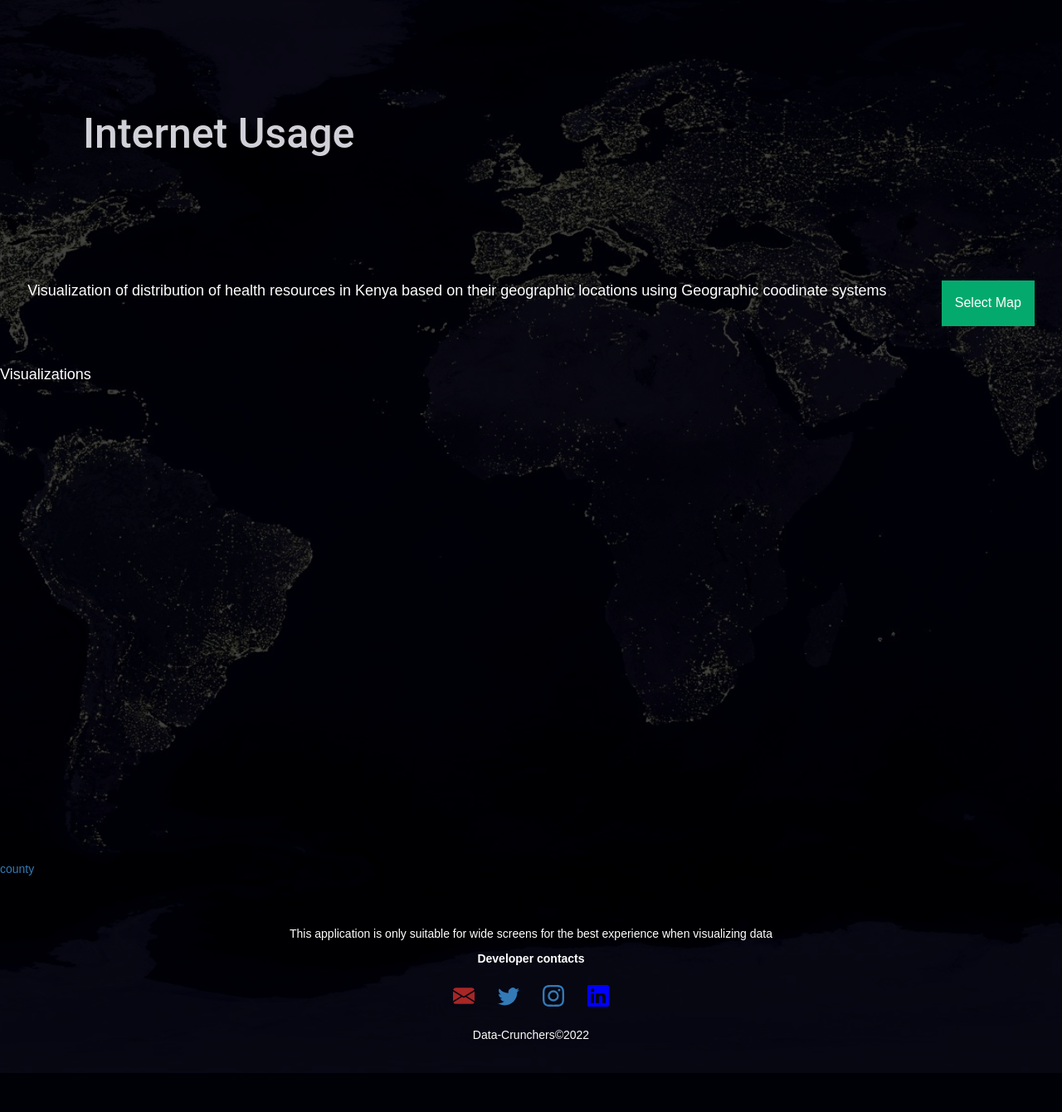
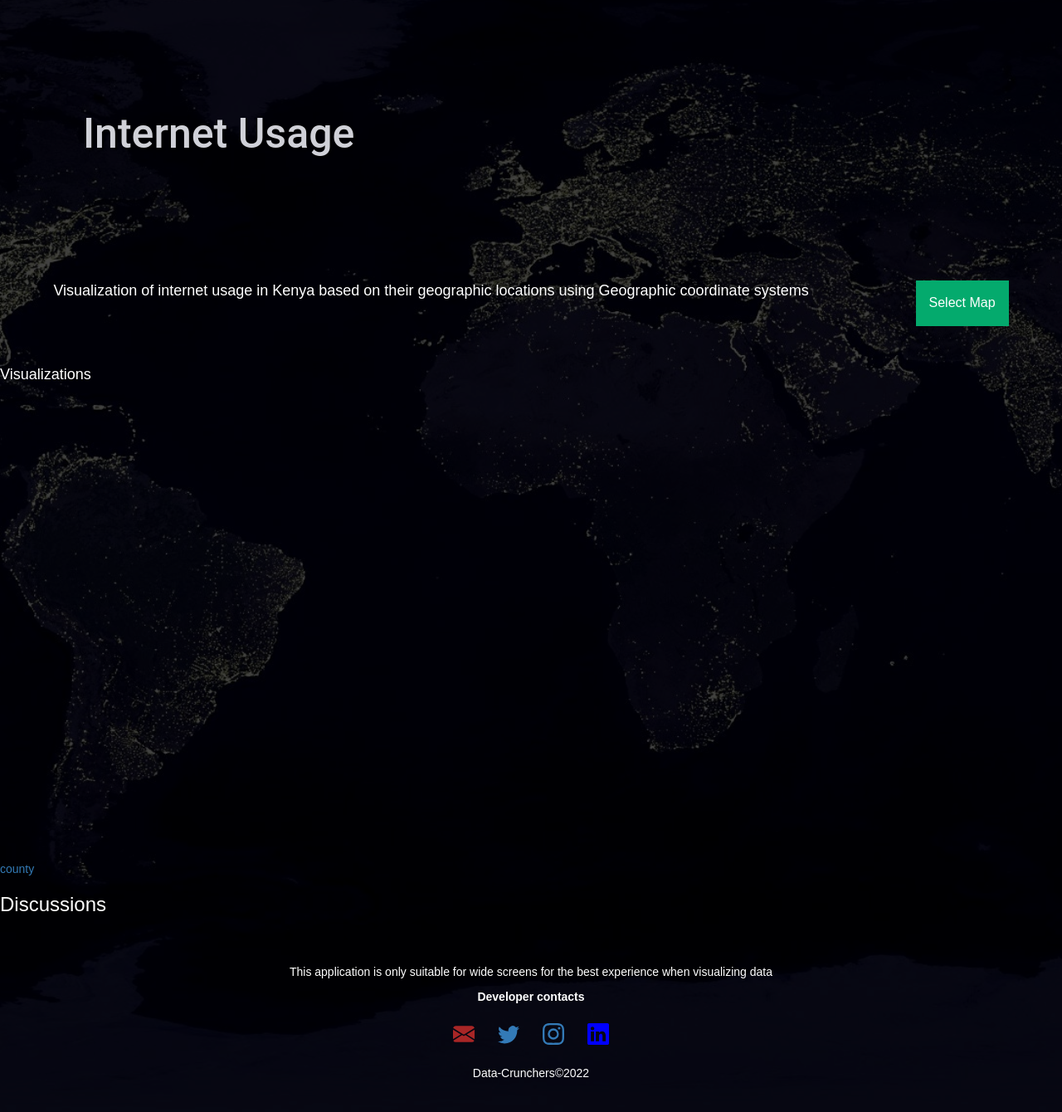
Before and after one commit to AlchemistPrimus/data_crunchers_knbs, a Flask app: page /internet_usage in a window 1280 px wide. Shown: the part 72-1412 px from the top of the page at 83% size. Before the commit the page ends 1324 px from the top, so only its background shows below. Run offline with Flask 2, Linux system fonts and the light colour scheme; some libraries are stand-ins or nearby versions.

Commit message:
frontend UI modifications

```diff
--- a/app/templates/InternetUsage.html
+++ b/app/templates/InternetUsage.html
@@ -11,7 +11,7 @@
 {%block content%}
 <h1>Internet Usage</h1>
 <div class="hero">
-    <p><span class="hero-text">Visualization of distribution of health resources in Kenya based on their geographic locations using Geographic coodinate systems</span></p>
+    <p><span class="hero-text">Visualization of internet usage in Kenya based on their geographic locations using Geographic coordinate systems</span></p>
     <div class="options">
         <div class="dropdown">
             <button class="dropbtn">Select Map</button>
@@ -29,6 +29,9 @@
     <iframe src="" style="border:none" name="map-area" title="visualizations" height="250px"width="650px"class="mapsDisplay"></iframe>
     <a href="{{url_for("views.map1")}}" target="map-area">county</a>
 </div>
+<div class="comments">
+    <h3>Discussions</h3>
+</div>
 {%block footer%}
 {{super()}}
 {%endblock%}
--- a/app/templates/index.html
+++ b/app/templates/index.html
@@ -40,7 +40,10 @@
             <div class="map-display-area">
                 <h4>Visualizations</h4>
                 <iframe src="" style="border:none" name="map-area" title="visualizations" height="250px"width="650px"class="mapsDisplay"></iframe>
-                <a href="{{url_for("views.index")}}" target="map-area">county</a>
+
+            </div>
+            <div class="graphs">
+
             </div>
             <div class="discussions">
                 <h3>Discussions</h3
```
Also changed, not shown: app/templates/Water_And_sanitation.html (+9 -4 lines), app/static/src/graphs/Core Healthworkforce.png (added), app/static/src/graphs/Govt Hosp - Open Late Night.png (added), app/static/src/graphs/Govt Hosp. - Open Public Holidays.png (added), app/static/src/graphs/Govt Hosp. - Open Weekends.png (added), app/static/src/graphs/Govt Hosp. - Open Whole Day.png (added), app/static/src/graphs/Households with Fixed Internet.png (added), app/static/src/graphs/Internet Through Phone or Modem.png (added), app/static/src/graphs/Internet Users.png (added), app/static/src/graphs/Main Modes of Human Waste Disposal.png (added), app/static/src/graphs/Main Source of Drinking Water.png (added), app/static/src/graphs/Non Govt Hosp. - Open Late Night.png (added), app/static/src/graphs/Non Govt Hosp. - Open Public Holidays.png (added), app/static/src/graphs/Non Govt Hosp. - Open Weekends.png (added), 2 more files.
